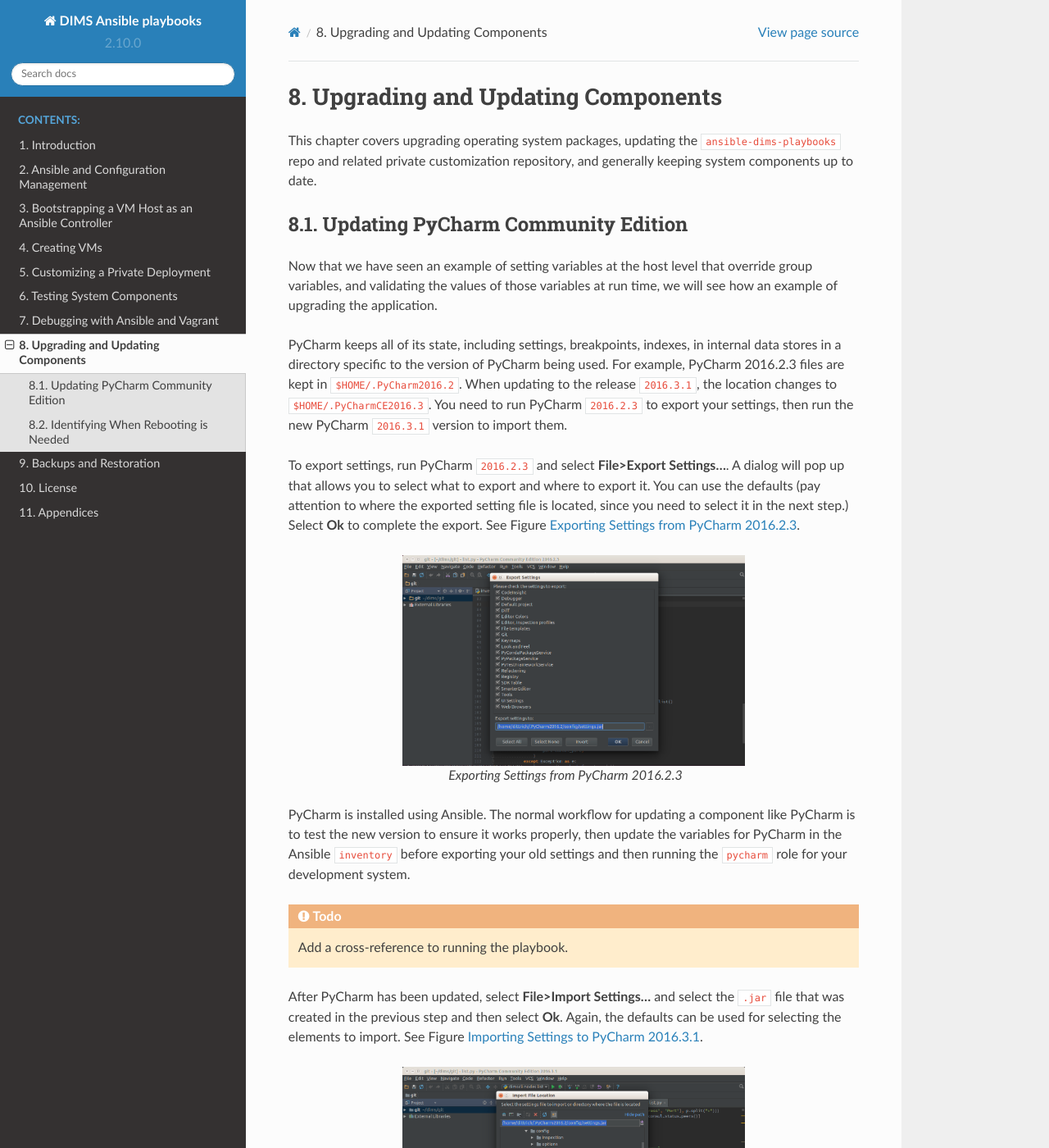
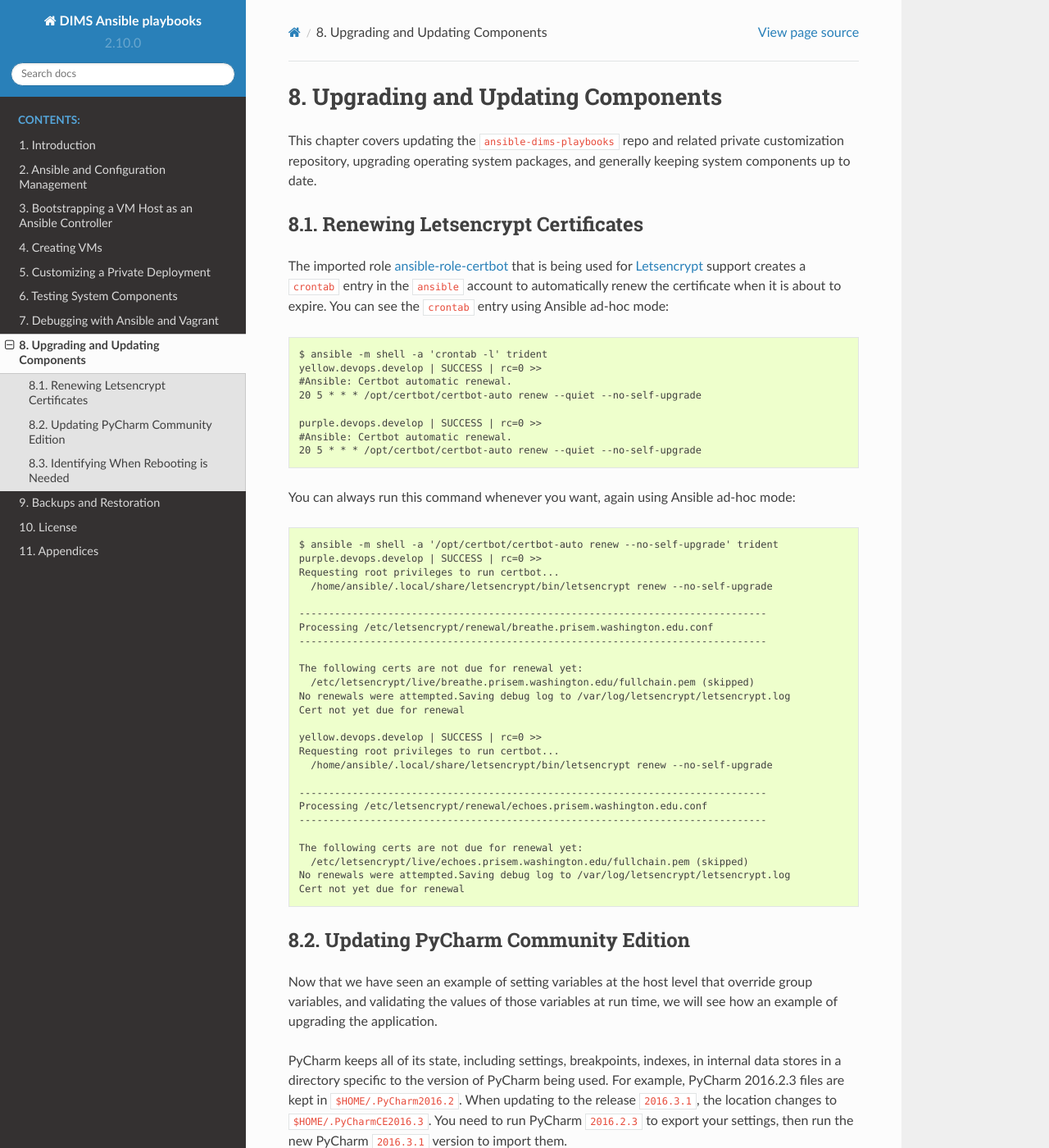
Before and after one commit to uw-dims/ansible-dims-playbooks, a Sphinx documentation site: the page built from docs/source/upgrading.rst, in a window 1280 px wide and 1400 px high. Shown: the whole window at 82% size. Built offline with Sphinx 7.4.7 and the Read the Docs theme 2.0.0, drawn with Linux system fonts in a browser that asks for light colours.

Commit message:
Add content on renewing Letsencrypt certificates

```diff
--- a/docs/source/upgrading.rst
+++ b/docs/source/upgrading.rst
@@ -3,9 +3,67 @@
 Upgrading and Updating Components
 =================================
 
-This chapter covers upgrading operating system packages, updating the
-``ansible-dims-playbooks`` repo and related private customization repository,
-and generally keeping system components up to date.
+This chapter covers updating the ``ansible-dims-playbooks`` repo and related
+private customization repository, upgrading operating system packages, and
+generally keeping system components up to date.
+
+.. _renewing_letsencrypt_certs:
+
+Renewing Letsencrypt Certificates
+---------------------------------
+
+The imported role `ansible-role-certbot`_ that is being used
+for `Letsencrypt`_ support creates a ``crontab`` entry in the ``ansible``
+account to automatically renew the certificate when it is about to expire. You
+can see the ``crontab`` entry using Ansible ad-hoc mode:
+
+.. code-block:: none
+
+    $ ansible -m shell -a 'crontab -l' trident
+    yellow.devops.develop | SUCCESS | rc=0 >>
+    #Ansible: Certbot automatic renewal.
+    20 5 * * * /opt/certbot/certbot-auto renew --quiet --no-self-upgrade
+
+    purple.devops.develop | SUCCESS | rc=0 >>
+    #Ansible: Certbot automatic renewal.
+    20 5 * * * /opt/certbot/certbot-auto renew --quiet --no-self-upgrade
+
+..
+
+You can always run this command whenever you want, again using
+Ansible ad-hoc mode:
+
+.. code-block:: none
+
+    $ ansible -m shell -a '/opt/certbot/certbot-auto renew --no-self-upgrade' trident
+    purple.devops.develop | SUCCESS | rc=0 >>
+    Requesting root privileges to run certbot...
+      /home/ansible/.local/share/letsencrypt/bin/letsencrypt renew --no-self-upgrade
+
+    -------------------------------------------------------------------------------
+    Processing /etc/letsencrypt/renewal/breathe.prisem.washington.edu.conf
+    -------------------------------------------------------------------------------
+
+    The following certs are not due for renewal yet:
+      /etc/letsencrypt/live/breathe.prisem.washington.edu/fullchain.pem (skipped)
+    No renewals were attempted.Saving debug log to /var/log/letsencrypt/letsencrypt.log
+    Cert not yet due for renewal
+
+    yellow.devops.develop | SUCCESS | rc=0 >>
+    Requesting root privileges to run certbot...
+      /home/ansible/.local/share/letsencrypt/bin/letsencrypt renew --no-self-upgrade
+
+    -------------------------------------------------------------------------------
+    Processing /etc/letsencrypt/renewal/echoes.prisem.washington.edu.conf
+    -------------------------------------------------------------------------------
+
+    The following certs are not due for renewal yet:
+      /etc/letsencrypt/live/echoes.prisem.washington.edu/fullchain.pem (skipped)
+    No renewals were attempted.Saving debug log to /var/log/letsencrypt/letsencrypt.log
+    Cert not yet due for renewal
+
+..
+
 
 .. _updatingpycharm:
 
@@ -104,3 +162,6 @@
    Show how to use ad-hoc mode to run this test on all systems at once...
 
 ..
+
+.. _Letsencrypt: https://letsencrypt.org/
+.. _ansible-role-certbot: https://github.com/geerlingguy/ansible-role-certbot
```
